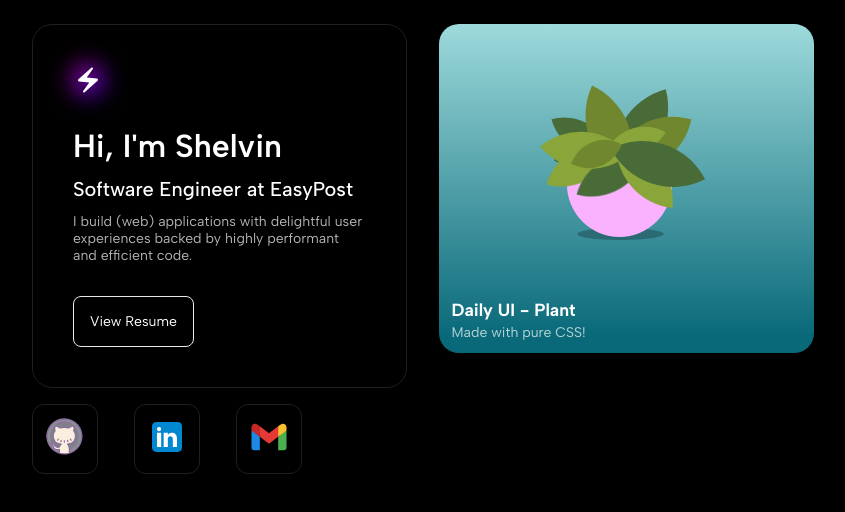
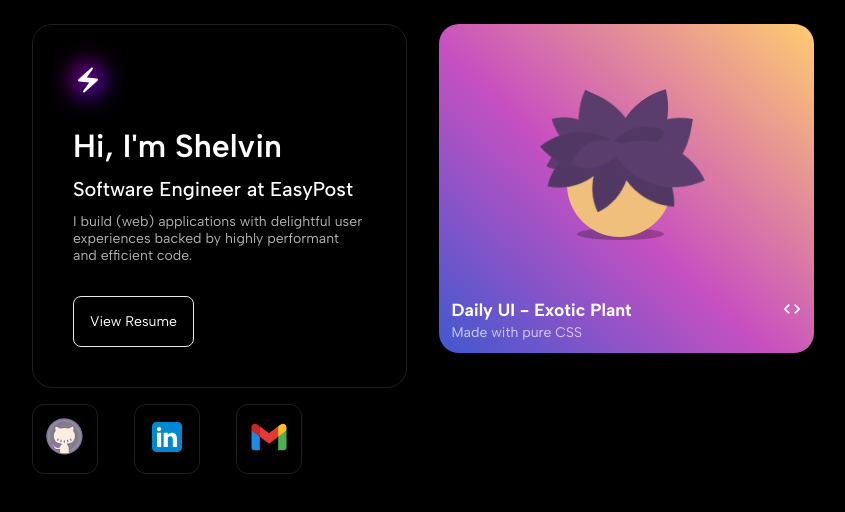
Before and after one commit to OskiTheCoder/personal-site-v2, a Next.js app: page / in a window 1280 px wide. Shown: the top 512 px of the page, without its empty margins (217-1062 px from the left). Built offline with nearby package versions, Linux system fonts and the light colour scheme.

Commit message:
daily ui add code svg

```diff
--- a/components/DailyUI.tsx
+++ b/components/DailyUI.tsx
@@ -1,4 +1,5 @@
 import React from 'react';
+import Image from 'next/image';
 import PlantWithShadow from './PlantWithShadow';
 import styles from '../styles/DailyUI.module.css';
 
@@ -7,8 +8,17 @@ const DailyUI: React.FC = () => {
     <div className={styles.container}>
       <PlantWithShadow />
       <div className={styles.text}>
-        <h3 className={styles.heading}>Daily UI - Plant</h3>
-        <p className={styles.subtext}>Made with pure CSS!</p>
+        <div className={styles['heading-container']}>
+          <h3 className={styles.heading}>Daily UI - Exotic Plant</h3>
+          <a
+            href='https://github.com/OskiTheCoder'
+            target='blank'
+            rel='noopener noreferrer'
+          >
+            <Image src='/code.svg' height={20} width={20} alt='code' />
+          </a>
+        </div>
+        <p className={styles.subtext}>Made with pure CSS</p>
       </div>
     </div>
   );
--- a/styles/DailyUI.module.css
+++ b/styles/DailyUI.module.css
@@ -5,11 +5,25 @@
     rgba(157, 218, 219, 1) 100%
   );
   border-radius: 20px;
+  background-color: #4158d0;
+  background-image: linear-gradient(
+    43deg,
+    #4158d0 0%,
+    #c850c0 46%,
+    #ffcc70 100%
+  );
+
   padding: 12.5px;
   align-self: flex-start;
   display: flex;
   flex-direction: column;
   gap: 12px;
+}
+
+.heading-container {
+  display: flex;
+  align-items: center;
+  justify-content: space-between;
 }
 
 .heading {
--- a/styles/PlantWithShadow.module.css
+++ b/styles/PlantWithShadow.module.css
@@ -9,7 +9,7 @@
 .pot {
   width: 30%;
   height: 32%;
-  background: rgb(250, 178, 255);
+  background: rgb(239, 191, 123);
   border-radius: 5px 5px 85px 85px;
   position: absolute;
   bottom: 20%;
@@ -36,7 +36,7 @@
 .leaf-1 {
   height: 56px;
   width: 56px;
-  background-color: #8aa53a;
+  background-color: #513863;
   top: 40%;
   left: 29%;
   z-index: 3;
@@ -49,7 +49,7 @@
     transform: rotate(10deg);
   }
   50% {
-    transform: rotate(20deg);
+    transform: rotate(15deg);
   }
   100% {
     transform: rotate(10deg);
@@ -59,12 +59,12 @@
 .leaf-2 {
   height: 56px;
   width: 56px;
-  background-color: #496b38;
+  background-color: #513863;
   top: 44%;
   left: 37.5%;
   z-index: 3;
   transform: rotate(-27deg);
-  animation: leaf1 2s infinite alternate ease-in-out;
+  animation: leaf2 2s infinite alternate ease-in-out;
 }
 
 @keyframes leaf2 {
@@ -72,7 +72,7 @@
     transform: rotate(-27deg);
   }
   50% {
-    transform: rotate(-37deg);
+    transform: rotate(-24deg);
   }
   100% {
     transform: rotate(-27deg);
@@ -82,37 +82,76 @@
 .leaf-3 {
   height: 63px;
   width: 63px;
-  background-color: #8aa53a;
+  background-color: #513863;
   top: 42%;
   left: 46%;
   z-index: 3;
   transform: rotate(96deg);
+  animation: leaf3 2s infinite alternate ease-in-out;
+}
+
+@keyframes leaf3 {
+  0% {
+    transform: rotate(96deg);
+  }
+  50% {
+    transform: rotate(91deg);
+  }
+  100% {
+    transform: rotate(96deg);
+  }
 }
 
 .leaf-4 {
   height: 70px;
   width: 70px;
-  background-color: #496b38;
+  background-color: #5a3d6d;
   top: 37%;
   left: 49%;
   z-index: 4;
   transform: rotate(-117deg);
+  animation: leaf4 2s infinite alternate ease-in-out;
+}
+
+@keyframes leaf4 {
+  0% {
+    transform: rotate(-117deg);
+  }
+  50% {
+    transform: rotate(-115deg);
+  }
+  100% {
+    transform: rotate(-117deg);
+  }
 }
 
 .leaf-5 {
   height: 42px;
   width: 42px;
-  background-color: #8aa53a;
+  background-color: #513863;
   top: 33%;
   left: 47%;
   z-index: 3;
   transform: rotate(30deg);
+  animation: leaf5 2s infinite alternate ease-in-out;
+}
+
+@keyframes leaf5 {
+  0% {
+    transform: rotate(30deg);
+  }
+  50% {
+    transform: rotate(27deg);
+  }
+  100% {
+    transform: rotate(30deg);
+  }
 }
 
 .leaf-6 {
   height: 70px;
   width: 70px;
-  background-color: #496b38;
+  background-color: #5a3d6d;
   top: 24%;
   left: 44%;
   z-index: 2;
@@ -120,19 +159,32 @@
 }
 
 .leaf-7 {
-  height: 63px;
+  height: 83px;
   width: 70px;
-  background-color: #70872f;
+  background-color: #5a3d6d;
   top: 30%;
   left: 47%;
   z-index: 2;
   transform: rotate(11deg);
+  animation: leaf7 2s infinite alternate ease-in-out;
+}
+
+@keyframes leaf7 {
+  0% {
+    transform: rotate(11deg);
+  }
+  50% {
+    transform: rotate(10deg);
+  }
+  100% {
+    transform: rotate(11deg);
+  }
 }
 
 .leaf-8 {
-  height: 70px;
+  height: 85px;
   width: 70px;
-  background-color: #70872f;
+  background-color: #5a3d6d;
   top: 24%;
   left: 35%;
   z-index: 2;
@@ -142,17 +194,30 @@
 .leaf-9 {
   height: 49px;
   width: 49px;
-  background-color: #496b38;
+  background-color: #5a3d6d;
   top: 30%;
   left: 30%;
   z-index: 1;
   transform: rotate(75deg);
+  animation: leaf9 2s infinite alternate ease-in-out;
+}
+
+@keyframes leaf9 {
+  0% {
+    transform: rotate(75deg);
+  }
+  50% {
+    transform: rotate(76deg);
+  }
+  100% {
+    transform: rotate(75deg);
+  }
 }
 
 .leaf-10 {
   height: 63px;
   width: 63px;
-  background-color: #8aa53a;
+  background-color: #513863;
   top: 33%;
   left: 29%;
   z-index: 3;
@@ -162,7 +227,7 @@
 .leaf-11 {
   height: 42px;
   width: 35px;
-  background-color: #70872f;
+  background-color: #5a3d6d;
   top: 38.5%;
   left: 36.5%;
   z-index: 4;
@@ -171,10 +236,23 @@
 
 .leaf-12 {
   height: 42px;
-  width: 35px;
-  background-color: #496b38;
-  top: 37.5%;
-  left: 31.5%;
+  width: 25px;
+  background-color: #5a3d6d;
+  top: 38.5%;
+  left: 29.5%;
   z-index: 2;
   transform: rotate(-150deg);
+  animation: leaf12 2s infinite alternate ease-in-out;
 }
+
+@keyframes leaf12 {
+  0% {
+    transform: rotate(-150deg);
+  }
+  50% {
+    transform: rotate(-152deg);
+  }
+  100% {
+    transform: rotate(-150deg);
+  }
+}
```
Also changed, not shown: public/code.svg (added).
